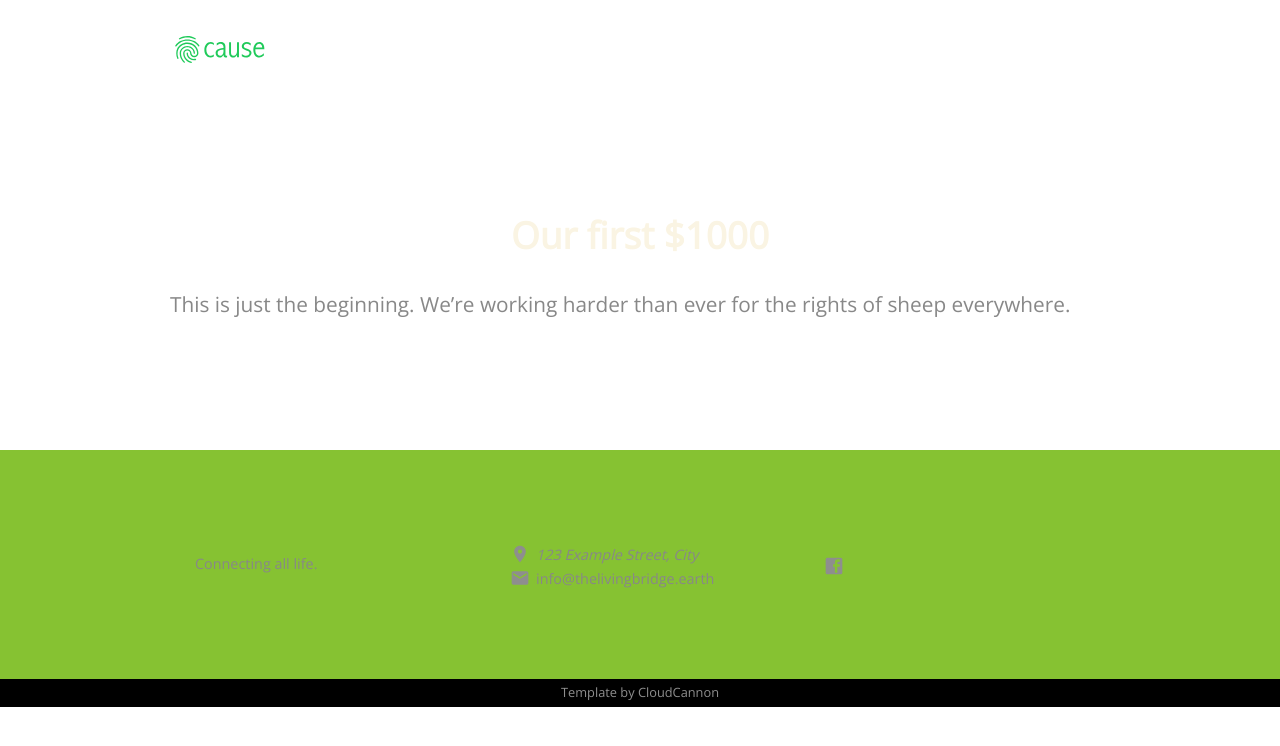
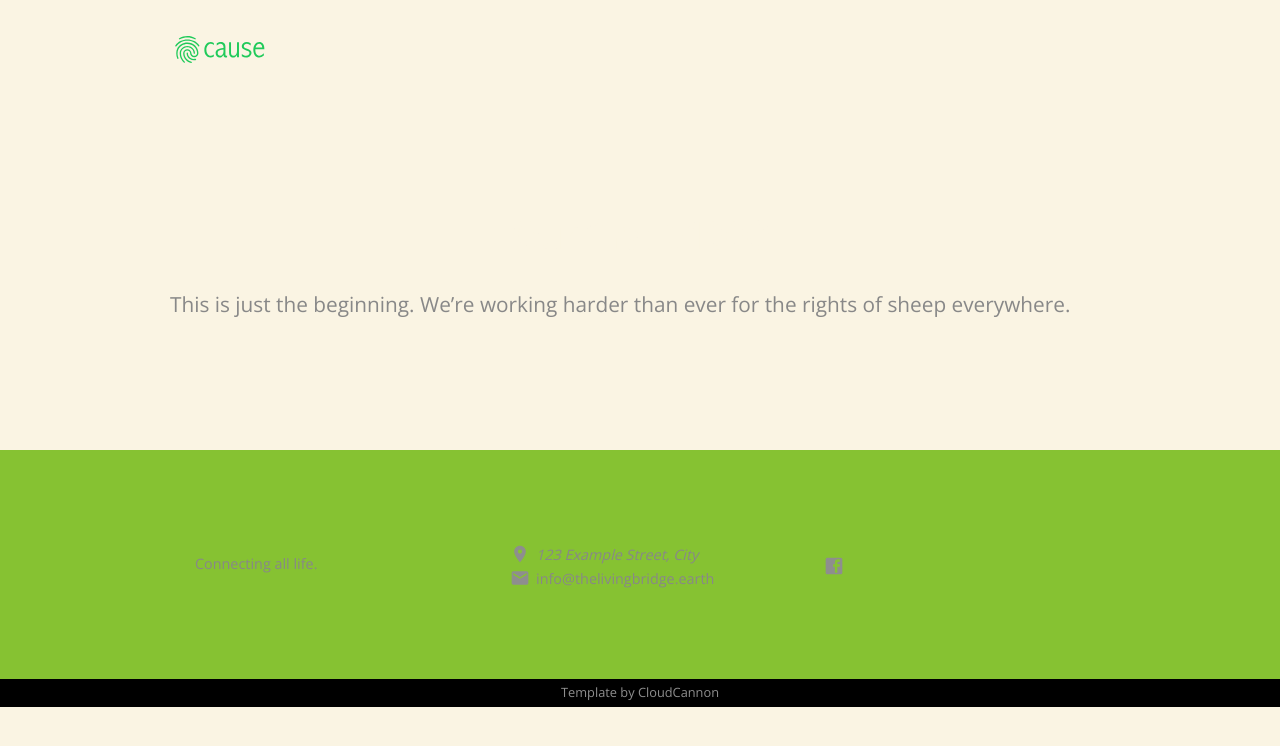
Before and after one commit to orfeaus/living-bridge-exploration, a Jekyll site: the page built from _posts/2016-10-15-1000.md, in a window 1280 px wide. Shown: the top 746 px of the page. Built offline with Jekyll 4.4.1, drawn with Linux system fonts in a browser that asks for light colours; nearby versions of some CDN libraries.

Commit message:
Update elements.scss

```diff
--- a/_sass/elements.scss
+++ b/_sass/elements.scss
@@ -3,6 +3,7 @@ html, body {
 	margin: 0;
 	font-family: 'Open Sans', sans-serif;
 	color: #faf4e3;
+	background-color: #faf4e3;
 	min-width: 380px;
 }
 
```
